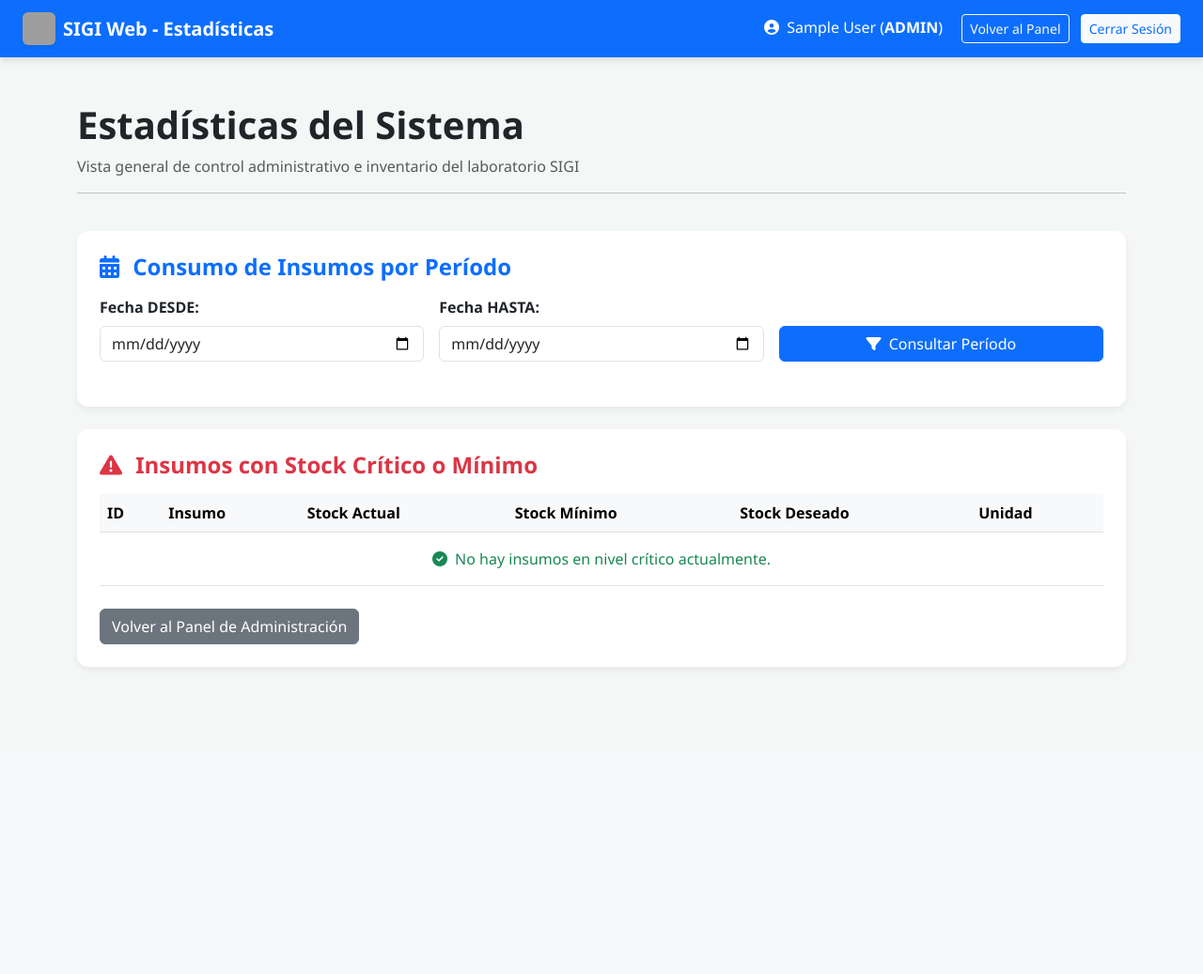
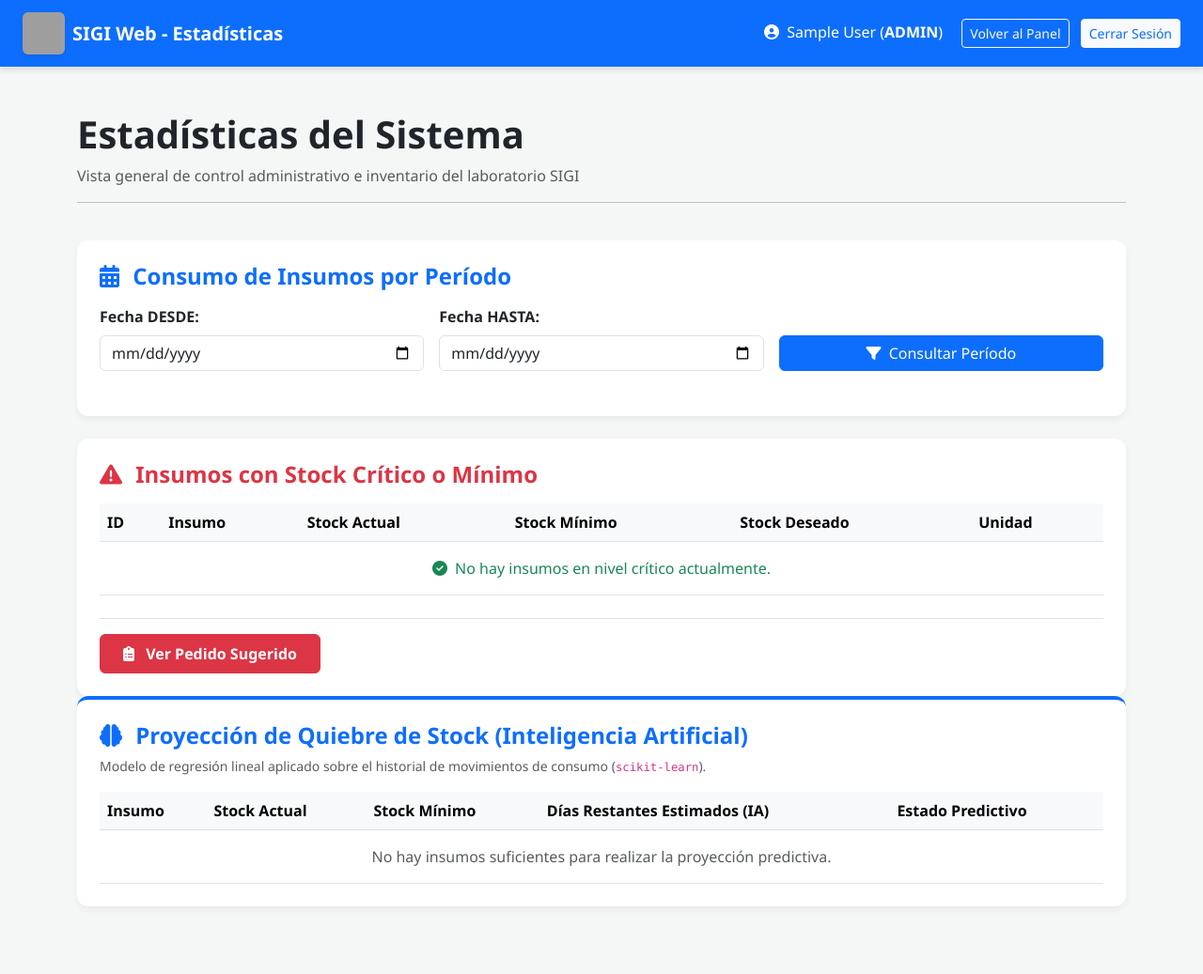
Before and after one commit to martinaraneski-crypto/SIGI, a Flask app: page /estadisticas in a window 1280 px wide. Shown: the whole page at 94% size. Before the commit the page ends 712 px from the top, so only its background shows below. Run offline with Flask 3, Linux system fonts and the light colour scheme; the visitor is signed in with stand-in values (Sample User, id 1); data that the repository does not hold is empty; grey boxes are pictures that could not be loaded.

Commit message:
Update estadisticas.html

```diff
--- a/templates/estadisticas.html
+++ b/templates/estadisticas.html
@@ -29,8 +29,7 @@
 
     <nav class="navbar navbar-expand-lg navbar-dark navbar-custom px-4">
         <a class="navbar-brand fw-bold d-flex align-items-center" href="/admin_panel">
-            <img src="{{ url_for('static', filename='sigi_logo.jpg') }}" alt="Logo" width="35" height="35"
-                class="rounded me-2 shadow-sm" style="object-fit: cover;">
+            <img src="{{ S3_URL }}sigi_logo.jpg" class="rounded me-2 shadow-sm" style="object-fit: cover; width: 45px; height: 45px;">
             SIGI Web - Estadísticas
         </a>
         <div class="ms-auto text-white">
@@ -114,7 +113,7 @@
                     <h4 class="fw-bold mb-3 text-danger"><i class="fa-solid fa-triangle-exclamation me-2"></i> Insumos
                         con Stock Crítico o Mínimo</h4>
 
-                    <div class="table-responsive">
+                    <div class="table-responsive mb-4">
                         <table class="table table-hover align-middle mb-0">
                             <thead class="table-light">
                                 <tr>
@@ -150,8 +149,69 @@
                         </table>
                     </div>
 
-                    <div class="mt-4">
-                        <a href="/panel" class="btn btn-secondary">Volver al Panel de Administración</a>
+
+                    <div class="d-flex flex-wrap justify-content-between align-items-center pt-3 border-top gap-3">
+                        <a href="/pedido-sugerido" class="btn btn-danger px-4 py-2 fw-semibold">
+                            <i class="fa-solid fa-clipboard-list me-2"></i> Ver Pedido Sugerido
+                        </a>
+
+                    </div>
+
+                </div>
+            </div>
+        </div>
+
+        <div class="row g-4 mb-4">
+            <div class="col-md-12">
+                <div class="card p-4 bg-white border-top border-primary border-4">
+                    <h4 class="fw-bold mb-2 text-primary">
+                        <i class="fa-solid fa-brain me-2"></i> Proyección de Quiebre de Stock (Inteligencia Artificial)
+                    </h4>
+                    <p class="text-muted small mb-3">Modelo de regresión lineal aplicado sobre el historial de movimientos de consumo (<code>scikit-learn</code>).</p>
+
+                    <div class="table-responsive">
+                        <table class="table table-hover align-middle mb-0">
+                            <thead class="table-light">
+                                <tr>
+                                    <th>Insumo</th>
+                                    <th>Stock Actual</th>
+                                    <th>Stock Mínimo</th>
+                                    <th>Días Restantes Estimados (IA)</th>
+                                    <th>Estado Predictivo</th>
+                                </tr>
+                            </thead>
+                            <tbody>
+                                {% if predicciones %}
+                                {% for item in predicciones %}
+                                <tr>
+                                    <td class="fw-semibold">{{ item.nombre }}</td>
+                                    <td>{{ item.stock_actual }}</td>
+                                    <td>{{ item.stock_minimo }}</td>
+                                    <td>
+                                        {% if item.dias_restantes > 500 %}
+                                            <span class="text-muted">Estable / Sin consumo activo</span>
+                                        {% else %}
+                                            <strong>~{{ item.dias_restantes }} días</strong>
+                                        {% endif %}
+                                    </td>
+                                    <td>
+                                        {% if item.estado_ia == 'Crítico' %}
+                                            <span class="badge bg-danger fs-6">⚠️ Riesgo de Quiebre</span>
+                                        {% else %}
+                                            <span class="badge bg-success fs-6">✅ Estable</span>
+                                        {% endif %}
+                                    </td>
+                                </tr>
+                                {% endfor %}
+                                {% else %}
+                                <tr>
+                                    <td colspan="5" class="text-center text-muted py-3">
+                                        No hay insumos suficientes para realizar la proyección predictiva.
+                                    </td>
+                                </tr>
+                                {% endif %}
+                            </tbody>
+                        </table>
                     </div>
                 </div>
             </div>
```
